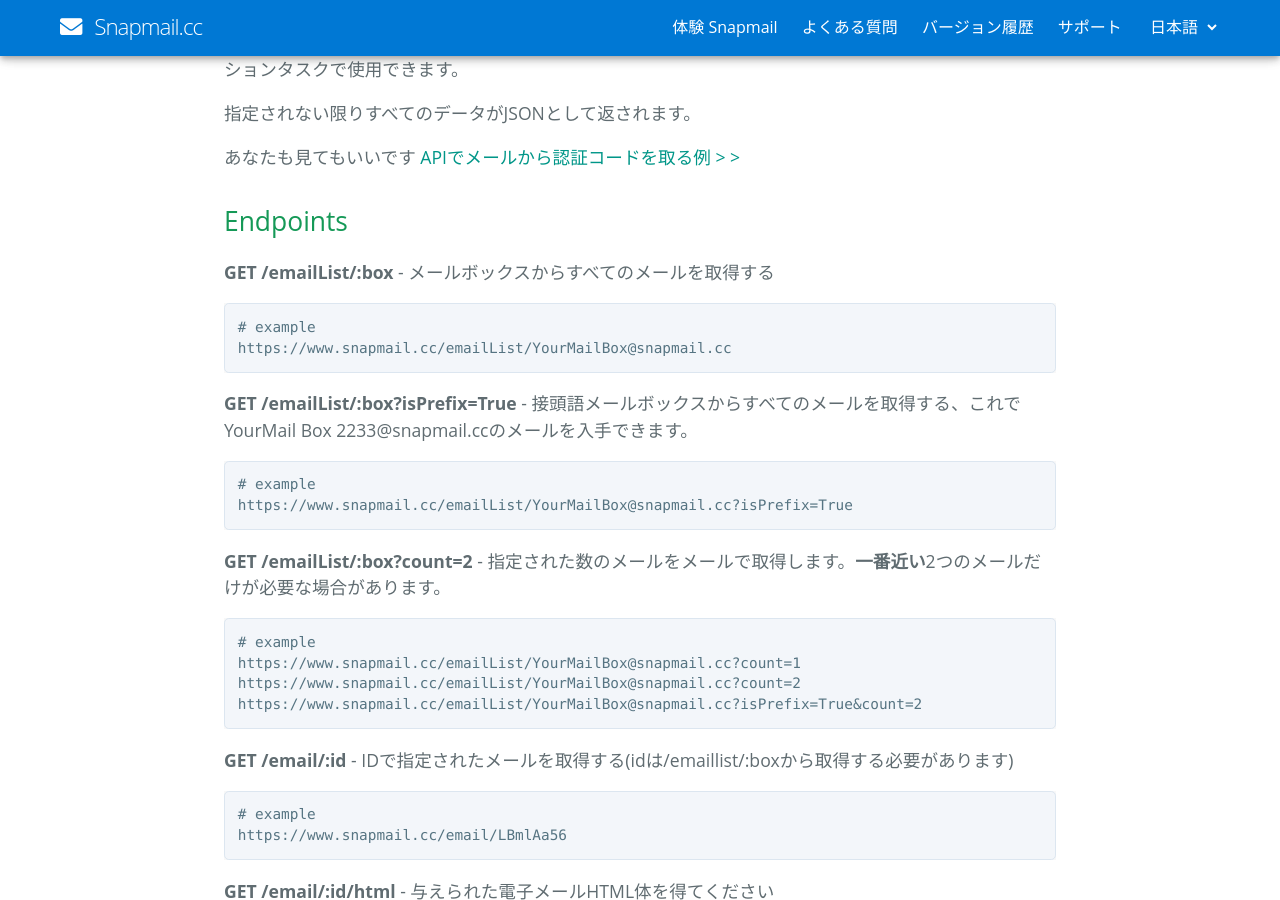
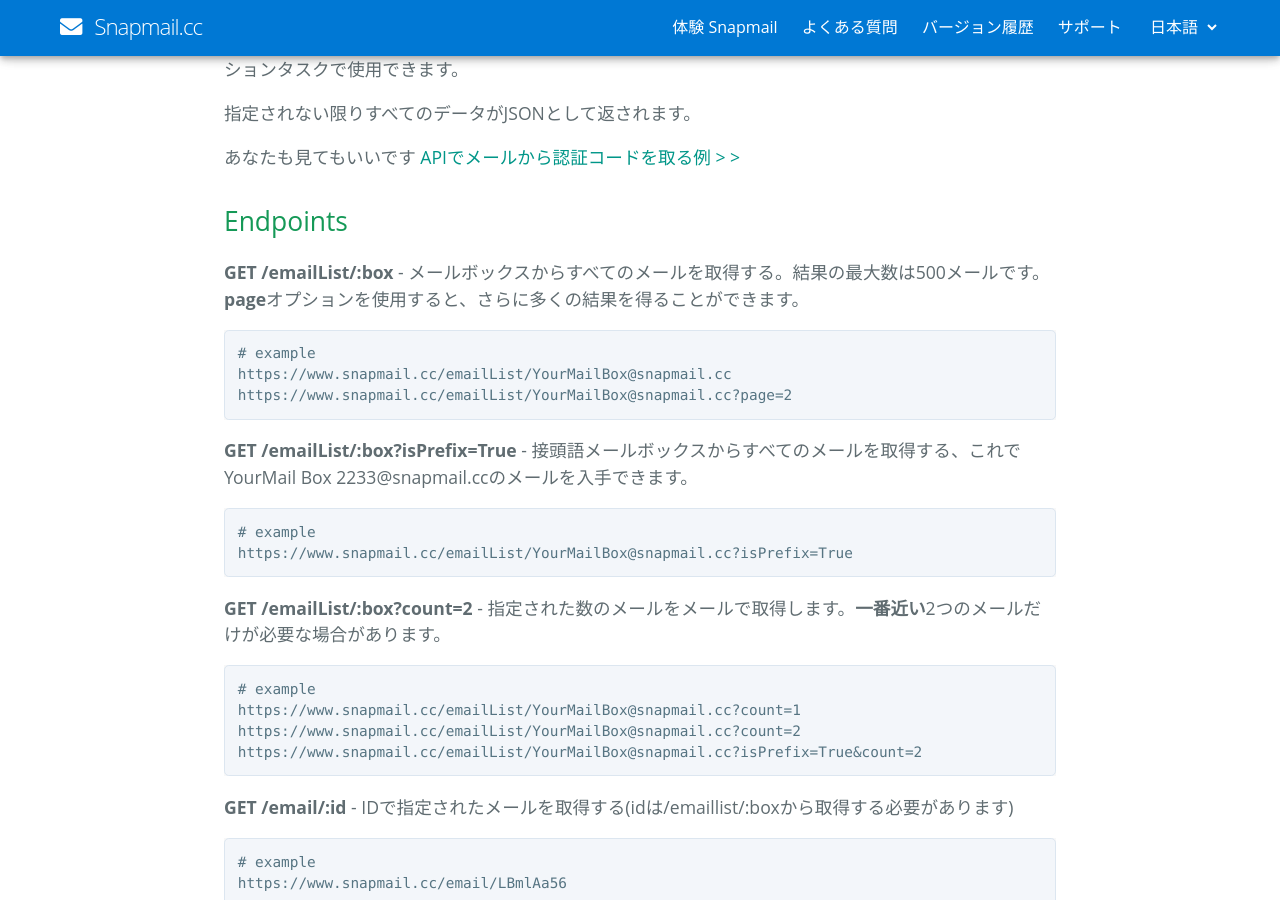
Before and after one commit to joodies/myblog, a Jekyll site: the page built from ja/_posts/2020-01-04-rest-api.md, in a window 1280 px wide and 900 px high, scrolled down 459 px. Built offline with Jekyll 4.4.1, drawn with Linux system fonts in a browser that asks for light colours; nearby versions of some CDN libraries; some web fonts are replaced; comment, search, counter and statistics services are not loaded.

Commit message:
337 pagination

````diff
--- a/ja/_posts/2020-01-04-rest-api.md
+++ b/ja/_posts/2020-01-04-rest-api.md
@@ -17,10 +17,11 @@
 
 ## Endpoints
 
-**GET    /emailList/:box** - メールボックスからすべてのメールを取得する
+**GET    /emailList/:box** - メールボックスからすべてのメールを取得する。結果の最大数は500メールです。**page**オプションを使用すると、さらに多くの結果を得ることができます。
 ```
 # example
 https://www.snapmail.cc/emailList/YourMailBox@snapmail.cc
+https://www.snapmail.cc/emailList/YourMailBox@snapmail.cc?page=2
 ```
 
 **GET    /emailList/:box?isPrefix=True** - 接頭語メールボックスからすべてのメールを取得する、これでYourMail Box 2233@snapmail.ccのメールを入手できます。
````
Also changed, not shown: en/_posts/2020-01-04-rest-api.md (+2 -1 lines), zh/_posts/2020-01-04-rest-api.md (+2 -1 lines).
